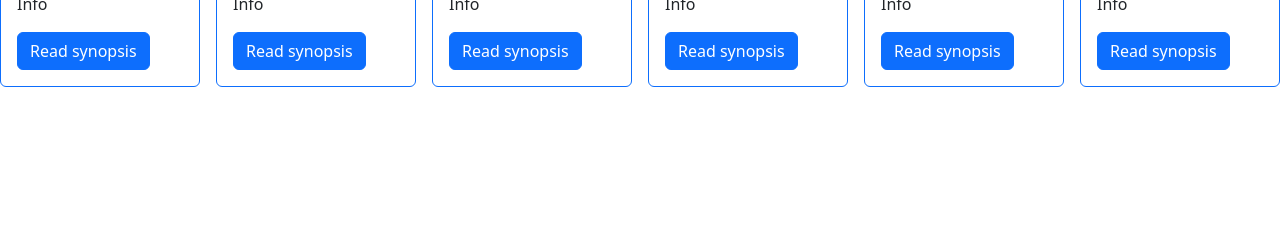
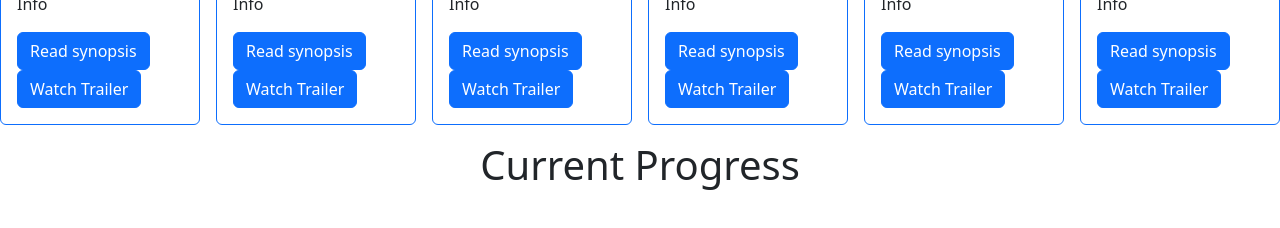
Before and after one commit to joseph-cz/marvel-tracker, a React (Vite) app: page / in a window 1280 px wide. Shown: the part 516-744 px from the top of the page. Built offline with nearby package versions, Linux system fonts and the light colour scheme.

Commit message:
Added trailers for phase 1. Updated README.

```diff
--- a/src/App.jsx
+++ b/src/App.jsx
@@ -1,5 +1,6 @@
 //import './App.css'
 import Movie from './Poster'
+import Report from './Progress'
 import './marvel.css'
 
 function App() {
@@ -8,6 +9,7 @@ function App() {
   return (
     <section>
       <Movie />
+      <Report />
     </section>
   )
 }
--- a/src/Poster.jsx
+++ b/src/Poster.jsx
@@ -7,7 +7,7 @@ function Dropdown(){
 
 
   const phasemovies = movies.filter(movie => movie.phase==phase);
-  const items = phasemovies.map(movie=> <Poster key={movie.id} link={movie.link} title={movie.title} name={movie.name} description={movie.description} />);
+  const items = phasemovies.map(movie=> <Poster key={movie.id} link={movie.link} title={movie.title} name={movie.name} description={movie.description} yt={movie.yt} />);
   function handleChange(e){
     console.log(e.target.value)
     setPhase(e.target.value)
@@ -72,8 +72,53 @@ function MovieInfo({description}){
   )
 }
 
+let initialMovies = new Set()
 
-function Poster({link,title,name,description}){
+export function Watch({name}){
+
+  const [watchedMovies, setWatchedMovies] = useState(initialMovies);
+
+  function handleChange(){
+    setWatchedMovies([...watchedMovies,
+                      {moviename:name}
+                    ])
+    initialMovies.add(name)
+
+  }
+
+  return (
+    <button onClick={handleChange} className="btn btn-secondary">Watched</button>
+  )
+}
+
+function Trailer({link,name}){
+
+  return(
+    <>
+      <button type="button" className="btn btn-primary" data-bs-toggle="modal" data-bs-target={`#${link}`}>
+        Watch Trailer
+      </button>
+      <div className="modal fade" id={link} tabIndex="-1" aria-labelledby="exampleModalLabel" aria-hidden="true">
+      <div className="modal-dialog modal-lg">
+        <div className="modal-content">
+          <div className="modal-header">
+            <h1 className="modal-title fs-5" id="exampleModalLabel">{name} Trailer</h1>
+            <button type="button" className="btn-close" data-bs-dismiss="modal" aria-label="Close"></button>
+          </div>
+          <div className="modal-body text-center">
+          <iframe width="560" height="315" src={link} title="YouTube video player" frameBorder="0" allow="accelerometer; autoplay; clipboard-write; encrypted-media; gyroscope; picture-in-picture; web-share" referrerPolicy="strict-origin-when-cross-origin" allowfullscreen></iframe>
+          </div>
+          <div className="modal-footer">
+            <button type="button" className="btn btn-secondary" data-bs-dismiss="modal">Close</button>
+          </div>
+        </div>
+      </div>
+    </div>
+    </>
+  )
+}
+
+function Poster({link,title,name,description,yt}){
     return(
 
       <div className="card border-primary mb-3">
@@ -87,6 +132,8 @@ function Poster({link,title,name,description}){
           <p className="card-text">Info</p>
 
           <MovieInfo description={description}></MovieInfo>
+
+          <Trailer link={yt} name={name} />
         </div>
       </div>
     )
@@ -98,6 +145,7 @@ const movies = [{
   name: 'Iron Man',
   link: "src/assets/ironman1.svg",
   title: "Iron Man Poster",
+  yt: 'https://www.youtube-nocookie.com/embed/8ugaeA-nMTc?si=P43dwbPcZOyJPWYz',
   description: "Billionaire industrialist and genius inventor Tony Stark is captured by a terrorist group while demonstrating a new weapon. Using his intellect and resourcefulness, he constructs a high-tech suit of armor to escape captivity. Upon returning home, Stark refines his suit and adopts the persona of Iron Man, using his new abilities to combat threats and protect the world.",
   phase: 1
 }, {
@@ -105,6 +153,7 @@ const movies = [{
   name: 'Hulk',
   link: 'src/assets/hulk.svg',
   title: 'Hulk Poster',
+  yt: 'https://www.youtube-nocookie.com/embed/xbqNb2PFKKA?si=P57xghWzYHFW25Ny',
   description: "Scientist Bruce Banner is on the run, seeking a cure for the gamma radiation accident that transforms him into a massive green monster whenever he loses his temper. As he searches for a solution, he must evade capture by the military and confront a new, formidable adversary.",
   phase: 1
 }, {
@@ -112,6 +161,7 @@ const movies = [{
   name: 'Iron Man 2',
   link: 'src/assets/ironman2.svg',
   title: 'Iron Man 2 Poster',
+  yt: 'https://www.youtube-nocookie.com/embed/qsRZghNciIo?si=JRrAkzWssqOQJoKt',
   description: "Tony Stark faces pressure from the government, the press, and the public to share his Iron Man technology. As he grapples with his declining health due to the arc reactor in his chest, a new adversary, Russian scientist Ivan Vanko, emerges with his own version of the technology, seeking revenge against the Stark family.",
   phase: 1
 }, {
@@ -119,6 +169,7 @@ const movies = [{
   name: 'Thor',
   link: 'src/assets/thor.svg',
   title: 'Thor Poster',
+  yt: 'https://www.youtube.com/embed/w1k59SJ_-Uo?si=42jhtZ9cCM75gc0G',
   description: "In Thor, the powerful but arrogant god Thor is cast out of Asgard by his father Odin and sent to Earth as punishment. Stripped of his powers, he must learn humility and find a way to reclaim his worthiness, while facing threats from his homeland and discovering the true meaning of heroism.",
   phase: 1
 }, {
@@ -126,6 +177,7 @@ const movies = [{
   name: 'Captain America',
   link: 'src/assets/captainamerica.svg',
   title: 'Captain America Poster',
+  yt: 'https://www.youtube.com/embed/JerVrbLldXw?si=2rkAMgJweOgbGcWU',
   description: "Steve Rogers, a frail young man eager to serve his country during World War II, undergoes a transformation into the super-soldier Captain America. Armed with his new abilities, he faces off against the sinister organization HYDRA and its leader, the Red Skull.",
   phase: 1
 }, {
@@ -133,7 +185,8 @@ const movies = [{
   name: 'Avengers',
   link: 'src/assets/avengers.svg',
   title: 'Avengers Poster',
-  description: "Earth’s mightiest heroes—Iron Man, Captain America, Thor, Hulk, Black Widow, and Hawkeye—must come together to stop the mischievous Loki and his alien army from enslaving humanity.",
+  yt: 'https://www.youtube.com/embed/eOrNdBpGMv8?si=1XHedeZeAUrAWLEU',
+  description: "Earth's mightiest heroes—Iron Man, Captain America, Thor, Hulk, Black Widow, and Hawkeye—must come together to stop the mischievous Loki and his alien army from enslaving humanity.",
   phase: 1
 },
 {
--- /dev/null
+++ b/src/Progress.jsx
@@ -0,0 +1,17 @@
+/* eslint-disable react/prop-types */
+import { useState } from "react"
+
+
+
+export default function Report(){
+
+
+    console.log("Progress starting....")
+
+    return (
+        <>
+          <h1>Current Progress</h1>
+
+        </>
+    )
+}
--- /dev/null
+++ b/src/test.js
@@ -0,0 +1,5 @@
+let initialMovies = new Set()
+initialMovies.add("Test")
+for (let item in initialMovies){
+  console.log(item)
+}
```
Also changed, not shown: 2 other files (tests, documents, lock files or other folders).
